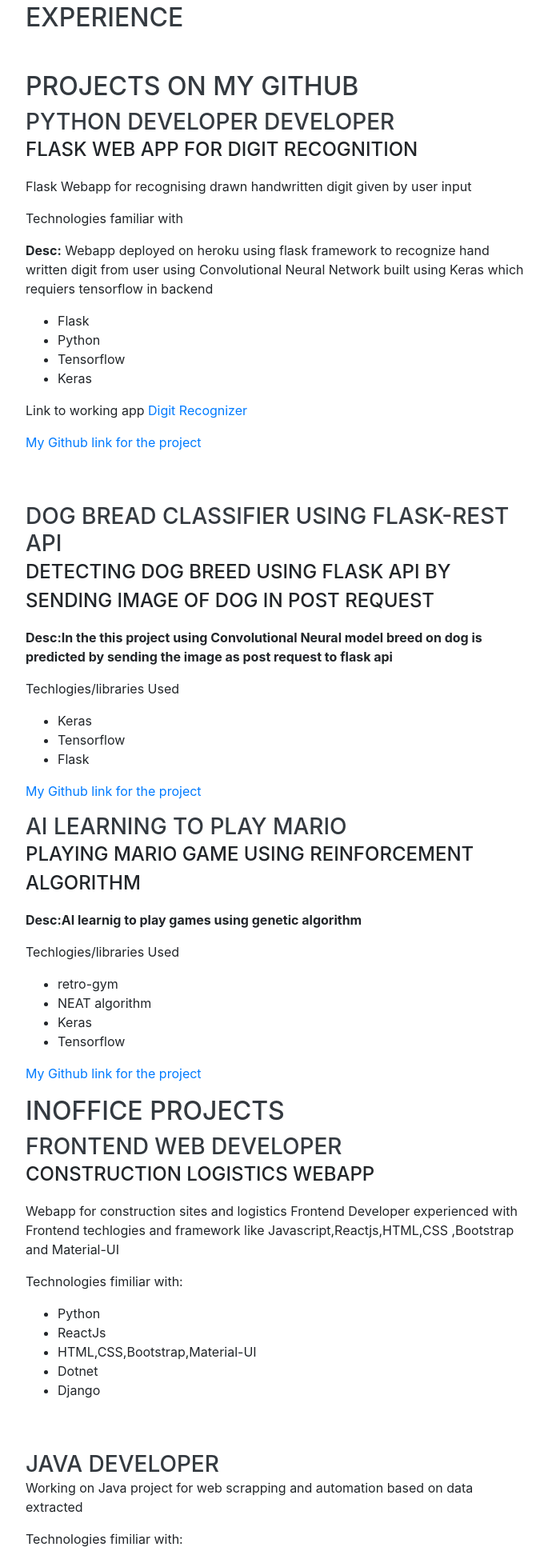
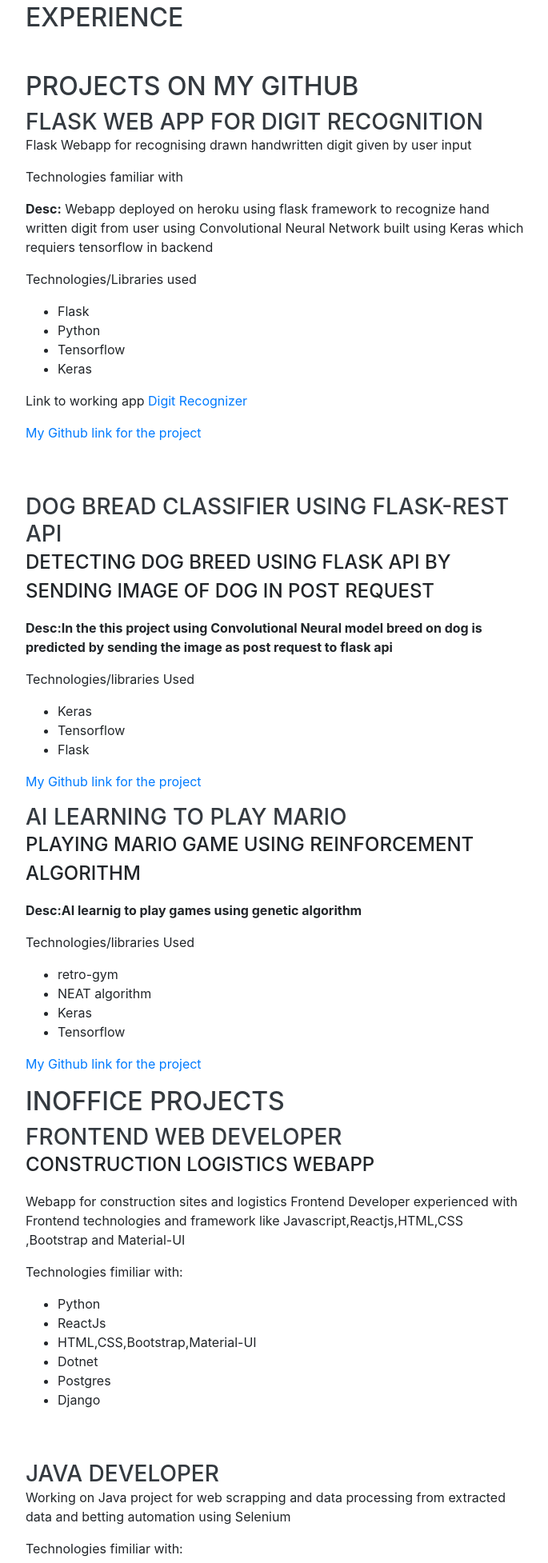
Before and after one commit to anandpawara/anandpawara.github.io, a website with bundled scripts: page index.html in a window 1280 px wide. Shown: the part 846-2800 px from the top of the page at 80% size, without its empty margins (288-973 px from the left). Built offline with nearby package versions, Linux system fonts and the light colour scheme; a web font is replaced by a local one.

Commit message:
fixed grammatical issues

```diff
--- a/index.html
+++ b/index.html
@@ -8,7 +8,7 @@
   <meta name="description" content="">
   <meta name="author" content="">
 
-  <title>Resume - Start Bootstrap Theme</title>
+  <title>Resume Portofolio</title>
 
   <!-- Bootstrap core CSS -->
   <link href="vendor/bootstrap/css/bootstrap.min.css" rel="stylesheet">
@@ -66,7 +66,7 @@
         <h1 class="mb-0">Anand
           <span class="text-primary">Pawara</span>
         </h1>
-        <div class="subheading mb-5">Software Developer at Avendata(GMBH) Pvt Lmt . (+91) 8793031391 ·
+        <div class="subheading mb-5">Software Developer at Avendata(GMBH) Pvt LDT . (+91) 8793031391 ·
           <a href="mailto:name@email.com">anandpawara19@gmail.com</a>
         </div>
         <p class="lead mb-5">I am experienced in leveraging agile frameworks to provide a robust synopsis for high level overviews. Iterative approaches to corporate strategy foster collaborative thinking to further the overall value proposition.</p>
@@ -97,8 +97,8 @@
         <div class="resume-item d-flex flex-column flex-md-row justify-content-between mb-5">
 
           <div class="resume-content">
-            <h3 class="mb-0">Python Developer Developer</h3>
-            <div class="subheading mb-3">Flask Web App for digit recognition</div>
+            <h3 class="mb-0">Flask Web App for digit recognition</h3>
+            <!-- <div class="subheading mb-3">Flask Web App for digit recognition</div> -->
             <p>Flask Webapp for recognising drawn handwritten digit given by user input</p>
             <p>Technologies familiar with</p>
             <p>
@@ -106,7 +106,7 @@
               Webapp deployed on heroku using flask framework to recognize hand written digit from user using Convolutional Neural Network built using Keras which requiers tensorflow in backend
 
             </p>
-
+            <p>Technologies/Libraries used</p>
             <ul>
               <li>Flask</li>
               <li>Python</li>
@@ -129,7 +129,7 @@
               <span style = 'font-weight:bold'>
                 Desc:In the this project using Convolutional Neural model breed on dog is predicted by sending the image as post request to flask api
               </span>
-              <p>Techlogies/libraries Used</p>
+              <p>Technologies/libraries Used</p>
               <ul>
                 <li>Keras</li>
                 <li>Tensorflow</li>
@@ -152,7 +152,7 @@
               <span style = 'font-weight:bold'>
                 Desc:AI learnig to play games using genetic algorithm
               </span>
-              <p>Techlogies/libraries Used</p>
+              <p>Technologies/libraries Used</p>
               <ul>
                 <li>
                   retro-gym
@@ -179,13 +179,14 @@
           <div class="resume-content">
             <h3 class="mb-0">Frontend Web Developer</h3>
             <div class="subheading mb-3">Construction Logistics webapp</div>
-            <p>Webapp for construction sites and logistics Frontend Developer experienced with Frontend techlogies and framework like Javascript,Reactjs,HTML,CSS ,Bootstrap and Material-UI</p>
+            <p>Webapp for construction sites and logistics Frontend Developer experienced with Frontend technologies and framework like Javascript,Reactjs,HTML,CSS ,Bootstrap and Material-UI</p>
             <p>Technologies fimiliar with:
               <ul>
                 <li>Python</li>
                 <li>ReactJs</li>
                 <li>HTML,CSS,Bootstrap,Material-UI</li>
                 <li>Dotnet</li>
+                <li>Postgres</li>
                 <li>Django</li>
             </ul>
               </p>
@@ -199,11 +200,11 @@
           <div class="resume-content">
             <h3 class="mb-0">Java Developer</h3>
             <!-- <div class="subheading mb-3">Java Developer</div> -->
-            <p>Working on Java project for web scrapping and automation based on data extracted</p>
+            <p>Working on Java project for web scrapping and data processing from extracted data and betting automation using Selenium</p>
             <p>Technologies fimiliar with:</p>
             <ul>
               <li>Java</li>
-              <li>Mysq</li>
+              <li>Mysql</li>
               <li>Selenium</li>
             </ul>
           </div>
@@ -239,6 +240,7 @@
           <div class="resume-content">
             <h3 class="mb-0">Nowrosjee Wadia College</h3>
             <div class="subheading mb-3"></div>
+            <div class="subheading mb-3">HSC</div>
             <p>Percentage 70.33%</p>
           </div>
           <div class="resume-date text-md-right">
@@ -333,7 +335,7 @@
     <section class="resume-section p-3 p-lg-5 d-flex align-items-center" id="interests">
       <div class="w-100">
         <h2 class="mb-5">Interests</h2>
-        <p>Apart from being a Software developer, I enjoy most of my time working on Machine learning/Deep learning projects and learning new technologies apart from coding I like spending time listening songs or audiobooks and watching movies</p>
+        <p>Apart from being a Software Development, I enjoy most of my time working on Machine learning/Deep learning projects and learning new technologies apart from coding I like spending time listening songs or audiobooks and watching movies</p>
         <p class="mb-0">When forced indoors, I follow a number of sci-fi and fantasy genre movies and television shows, I am an aspiring chef, and I spend a large amount of my free time exploring the latest technology advancements in the latest technologies</p>
       </div>
     </section>
```
